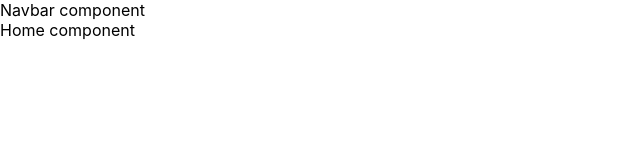
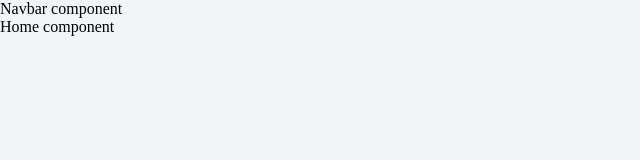
Before and after one commit to ArturDuziak/react-projects, a React (Create React App) app: page / in a window 1280 px wide. Shown: the top 160 px of the page, without its empty margins (0-640 px from the left). Built offline with nearby package versions, Linux system fonts and the light colour scheme.

Commit message:
Add simple error page
Added simple error page that links back to home page

```diff
--- a/src/components/error-page/ErrorPage.js
+++ b/src/components/error-page/ErrorPage.js
@@ -1,7 +1,17 @@
 import React from "react";
+import { BiErrorAlt } from "react-icons/bi";
+import { Link } from "react-router-dom";
+import "./styles.css";
 
 export const ErrorPage = () => {
   return (
-    <div>404 page not found</div>
-  )
+    <div className="error-page-container">
+      <BiErrorAlt className="error-icon" />
+
+      <span>Page not found...</span>
+      <Link to="/" className="btn">
+        Go back home
+      </Link>
+    </div>
+  );
 };
--- /dev/null
+++ b/src/components/error-page/styles.css
@@ -0,0 +1,43 @@
+.error-icon {
+  font-size: 10rem;
+}
+
+.error-page-container {
+  background-color: white;
+  border-radius: 15px;
+  text-align: center;
+  width: 500px;
+  box-shadow: 4px 4px 5px 0px rgba(50, 50, 50, 0.75);
+  padding: 10px 0px 20px;
+  margin-top: 150px;
+}
+
+.error-page-container > span {
+  display: block;
+  font-size: 36px;
+  font-weight: 800;
+}
+
+a {
+  text-decoration: none;
+}
+
+.btn {
+  display: inline-block;
+  background: hsl(0, 0%, 0%);
+  color: #ffffff;
+  padding: 0.25rem 0.75rem;
+  border-radius: 0.25rem;
+  border-color: transparent;
+  font-size: 1rem;
+  letter-spacing: 0.1rem;
+  margin-top: 2rem;
+  margin-left: 0.5rem;
+  margin-right: 0.5rem;
+  cursor: pointer;
+  transition: all 0.3s linear;
+}
+.btn:hover {
+  background: hsl(0, 0%, 25%);
+  /* color: hsl(205, 78%, 60%); */
+}
--- a/src/index.css
+++ b/src/index.css
@@ -1,13 +1,15 @@
-body {
-  margin: 0;
-  font-family: -apple-system, BlinkMacSystemFont, 'Segoe UI', 'Roboto', 'Oxygen',
-    'Ubuntu', 'Cantarell', 'Fira Sans', 'Droid Sans', 'Helvetica Neue',
-    sans-serif;
-  -webkit-font-smoothing: antialiased;
-  -moz-osx-font-smoothing: grayscale;
+*,
+::after,
+::before {
+  margin: 0 auto;
+  padding: 0;
+  box-sizing: border-box;
 }
 
-code {
-  font-family: source-code-pro, Menlo, Monaco, Consolas, 'Courier New',
-    monospace;
+body {
+  background-color: #f1f5f8;
 }
+
+html {
+  height: 100%;
+}
```
